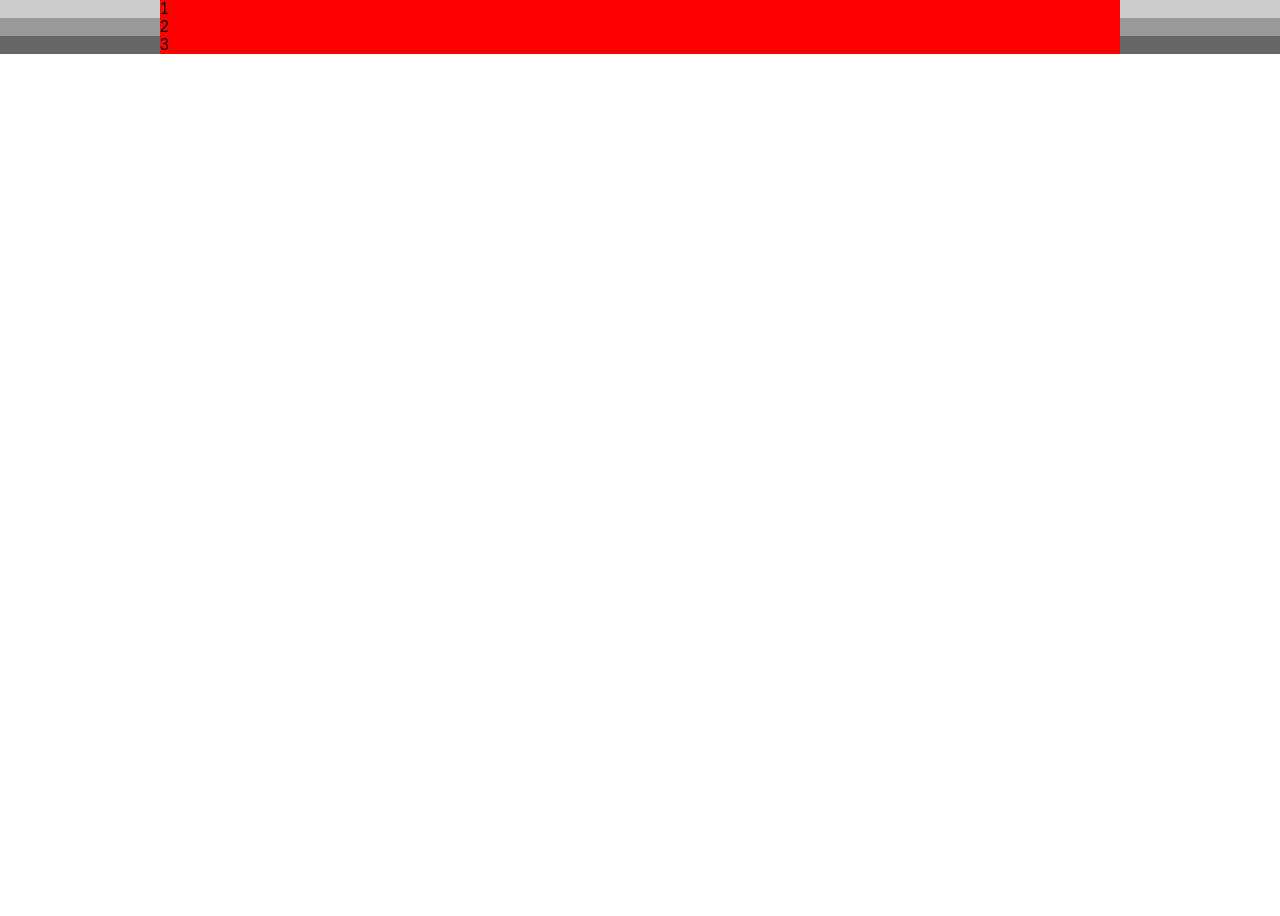
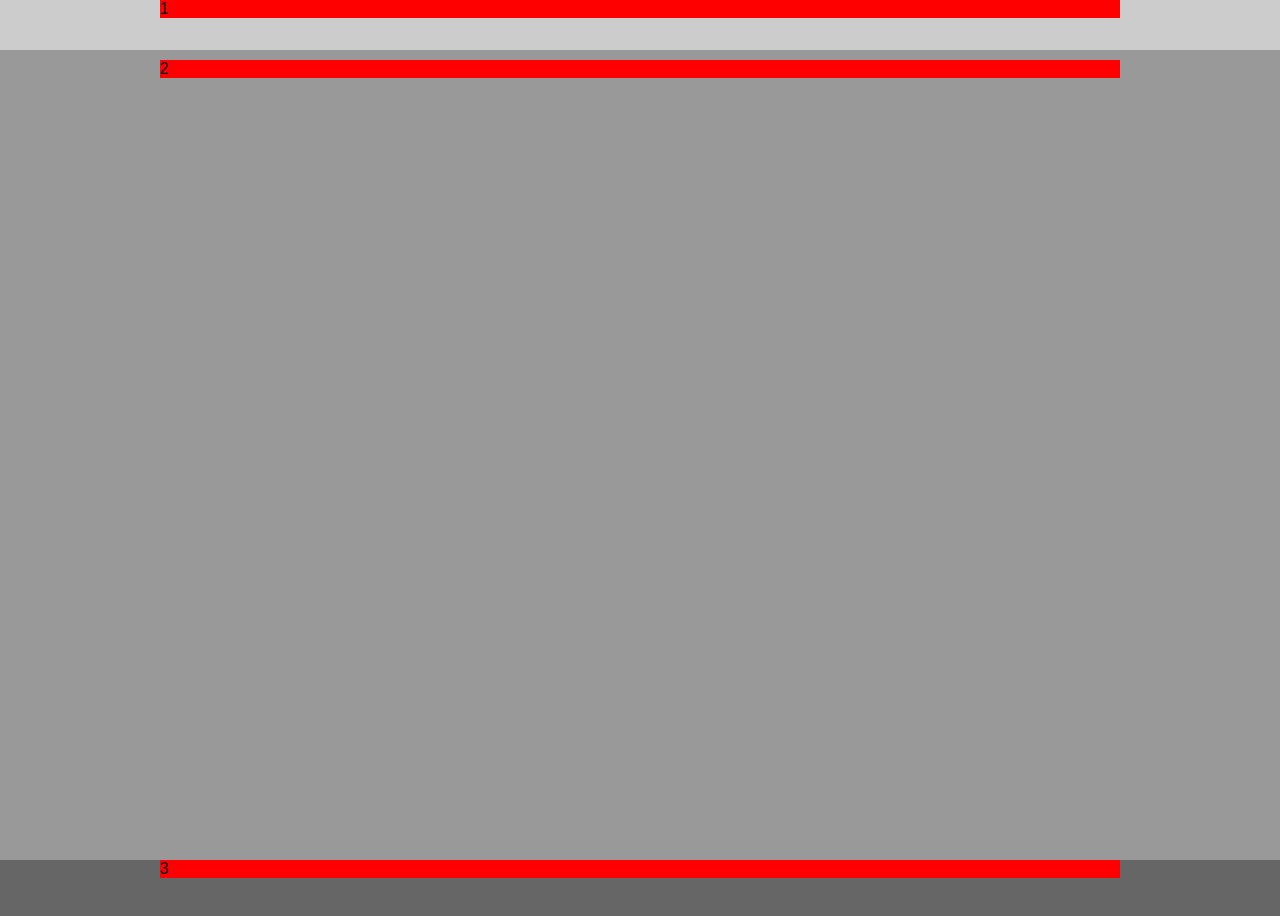
Before and after one commit to enzovidal/080114, a plain HTML site: page index.html in a window 1280 px wide. Before the commit the page ends 800 px from the top, so only its background shows below. Drawn offline with Linux system fonts and the light colour scheme.

Commit message:
Cabecera con position fixed

```diff
--- a/css/estilos.css
+++ b/css/estilos.css
@@ -4,8 +4,10 @@ body {
 
 #cabecera {
 	background-color: #ccc;
-	float: left;
+	height: 50px;
+	position: fixed;
 	width: 100%;
+	z-index: 999;
 }
 
 .centrar {
@@ -24,11 +26,14 @@ body {
 #contenedor {
 	background-color: #999;
 	float: left;
+	height: 800px;
+	padding-top: 60px;
 	width: 100%;
 }
 
 #pie {
 	background-color: #666;
 	float: left;
+	height: 100px;
 	width: 100%;
 }
```
